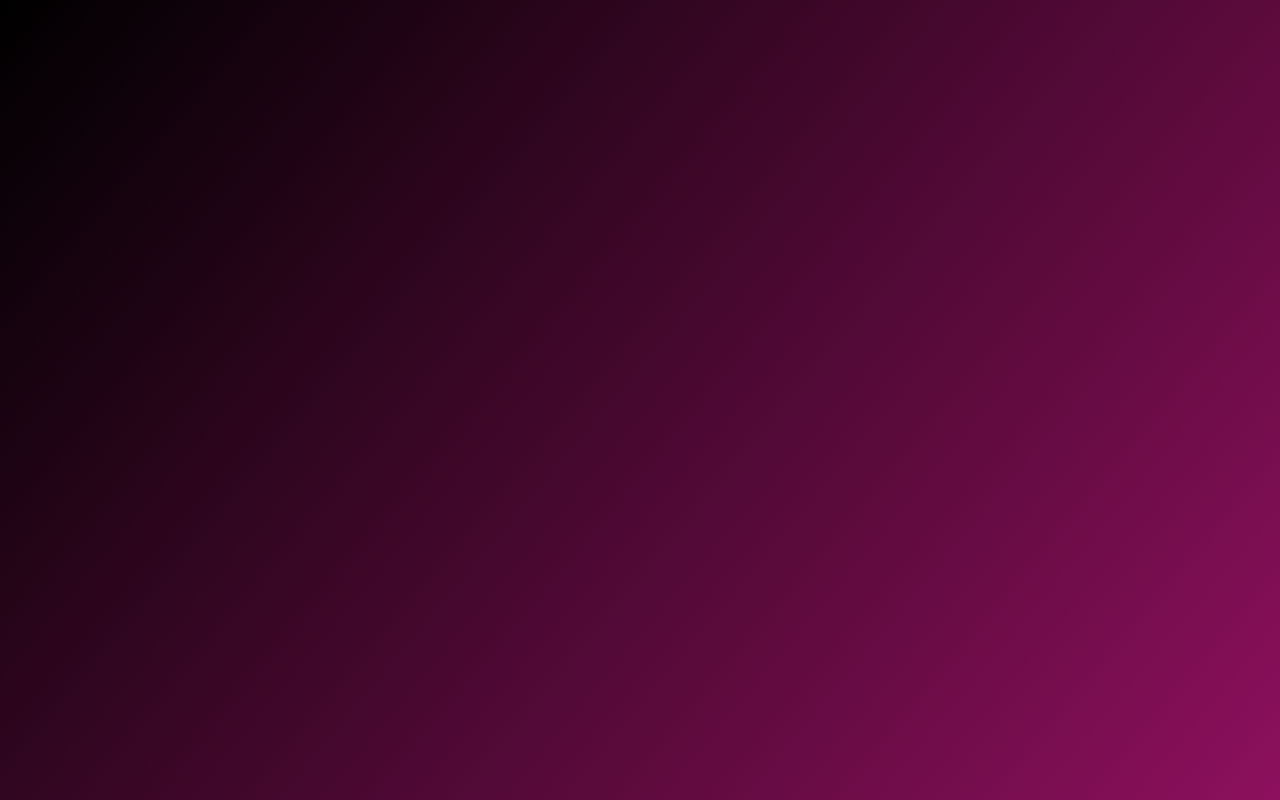
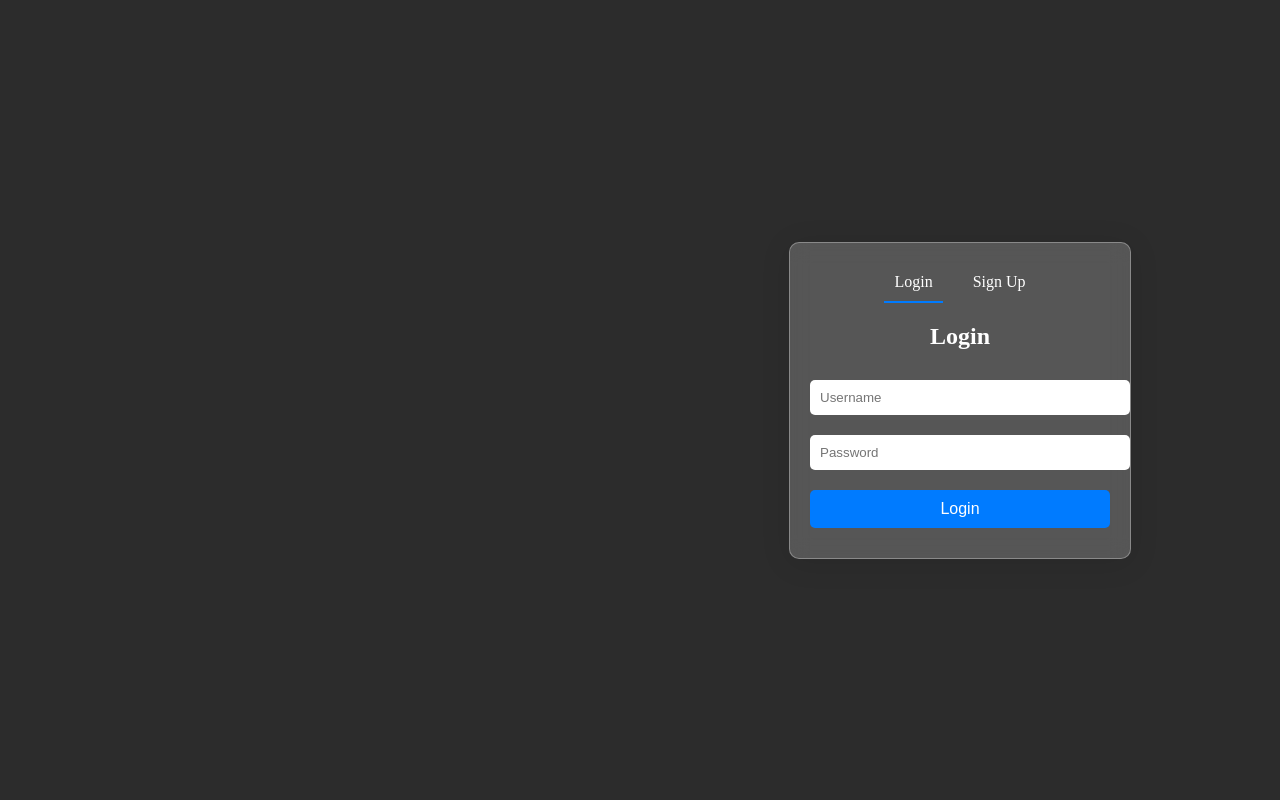
Before and after one commit to TanviGandhotra/Signup, a plain HTML site: page index.html in a window 1280 px wide. Drawn offline with Linux system fonts and the light colour scheme; some packages are replaced by stand-ins of ours; a script that the page names is missing.

Commit message:
Update index.html

```diff
--- a/index.html
+++ b/index.html
@@ -4,29 +4,131 @@
     <meta charset="UTF-8">
     <meta name="viewport" content="width=device-width, initial-scale=1.0">
     <title>Document</title>
-
     <style>
-         body {
+        body {
             display: flex;
-            justify-content: flex-start;
-            align-items: flex-end; /* Align items to the bottom */
+            justify-content: space-between;
+            align-items: center;
             height: 100vh;
             margin: 0;
-            padding: 20px; /* Add padding to provide space from the edges */
-            background:linear-gradient(130deg,black,#8d105d); /* Background gradient */
-            box-sizing: border-box; /* Ensure padding is included in the height calculation */
+            background-color: #2c2c2c; /* Dark grey background color */
         }
         spline-viewer {
             width: 50%;
-            height: 100%;
-
+            height: 100vh;
         }
-
+        .login-container {
+            width: 50%;
+            height: 100vh;
+            display: flex;
+            justify-content: center;
+            align-items: center;
+        }
+        .login-box {
+            background: rgba(255, 255, 255, 0.2);
+            border-radius: 10px;
+            box-shadow: 0 4px 30px rgba(0, 0, 0, 0.1);
+            backdrop-filter: blur(10px);
+            -webkit-backdrop-filter: blur(10px);
+            border: 1px solid rgba(255, 255, 255, 0.3);
+            padding: 20px;
+            width: 300px;
+            text-align: center;
+        }
+        .login-box h2 {
+            color: #fff;
+            margin-bottom: 20px;
+        }
+        .login-box input {
+            width: 100%;
+            padding: 10px;
+            margin: 10px 0;
+            border: none;
+            border-radius: 5px;
+            outline: none;
+        }
+        .login-box button {
+            width: 100%;
+            padding: 10px;
+            margin: 10px 0;
+            border: none;
+            border-radius: 5px;
+            background-color: #007BFF;
+            color: #fff;
+            cursor: pointer;
+            font-size: 16px;
+        }
+        .login-box button:hover {
+            background-color: #0056b3;
+        }
+        .tabs {
+            display: flex;
+            justify-content: center;
+            margin-bottom: 20px;
+        }
+        .tab {
+            cursor: pointer;
+            padding: 10px;
+            margin: 0 10px;
+            color: #fff;
+            border-bottom: 2px solid transparent;
+        }
+        .tab.active {
+            border-bottom: 2px solid #007BFF;
+        }
+        .form {
+            display: none;
+        }
+        .form.active {
+            display: block;
+        }
     </style>
 </head>
 <body>
+    <script type="module" src="https://unpkg.com/@splinetool/viewer@1.8.5/build/spline-viewer.js"></script>
+    <spline-viewer url="https://prod.spline.design/Qw81Io5Uimr2mRZz/scene.splinecode"></spline-viewer>
 
-    <script type="module" src="https://unpkg.com/@splinetool/viewer@1.8.5/build/spline-viewer.js"></script>
-<spline-viewer url="https://prod.spline.design/Rb9fxLacV16grHNE/scene.splinecode"></spline-viewer>
+    <div class="login-container">
+        <div class="login-box">
+            <div class="tabs">
+                <div class="tab active" id="login-tab">Login</div>
+                <div class="tab" id="signup-tab">Sign Up</div>
+            </div>
+            <div class="form active" id="login-form">
+                <h2>Login</h2>
+                <input type="text" placeholder="Username" />
+                <input type="password" placeholder="Password" />
+                <button>Login</button>
+            </div>
+            <div class="form" id="signup-form">
+                <h2>Sign Up</h2>
+                <input type="text" placeholder="Username" />
+                <input type="email" placeholder="Email" />
+                <input type="password" placeholder="Password" />
+                <button>Sign Up</button>
+            </div>
+        </div>
+    </div>
+
+    <script>
+        const loginTab = document.getElementById('login-tab');
+        const signupTab = document.getElementById('signup-tab');
+        const loginForm = document.getElementById('login-form');
+        const signupForm = document.getElementById('signup-form');
+
+        loginTab.addEventListener('click', () => {
+            loginTab.classList.add('active');
+            signupTab.classList.remove('active');
+            loginForm.classList.add('active');
+            signupForm.classList.remove('active');
+        });
+
+        signupTab.addEventListener('click', () => {
+            signupTab.classList.add('active');
+            loginTab.classList.remove('active');
+            signupForm.classList.add('active');
+            loginForm.classList.remove('active');
+        });
+    </script>
 </body>
 </html>
```
